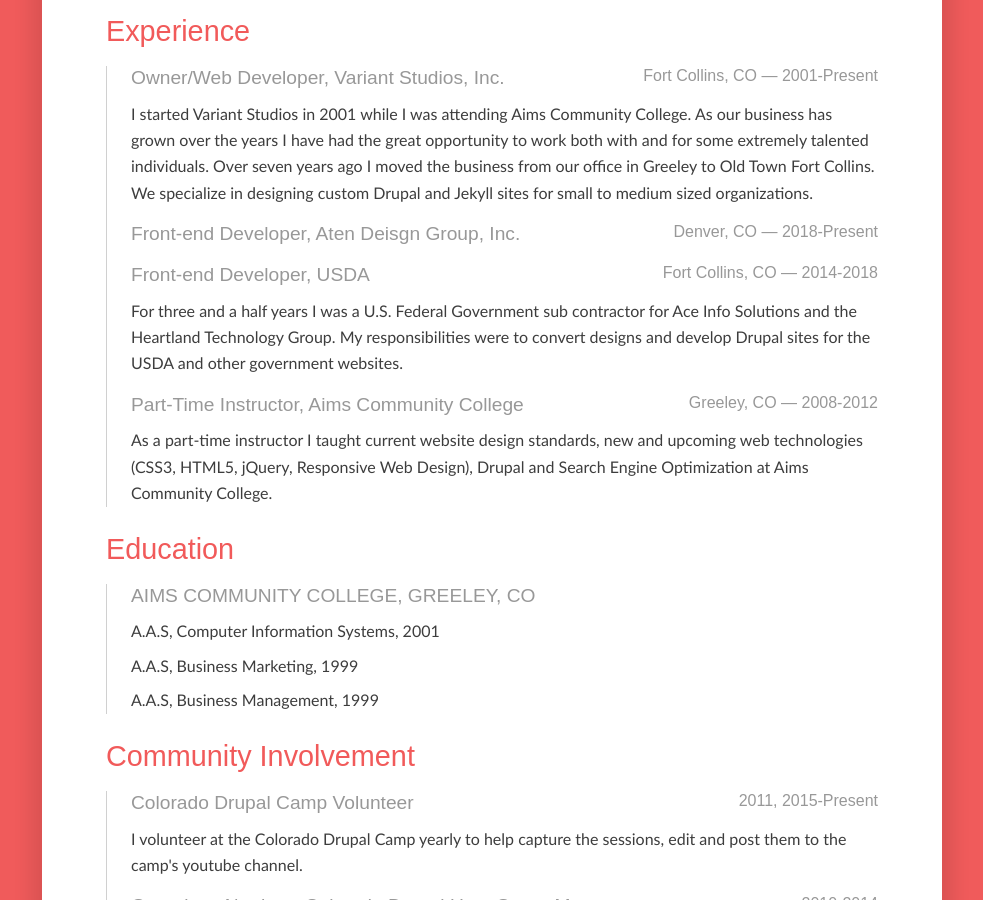
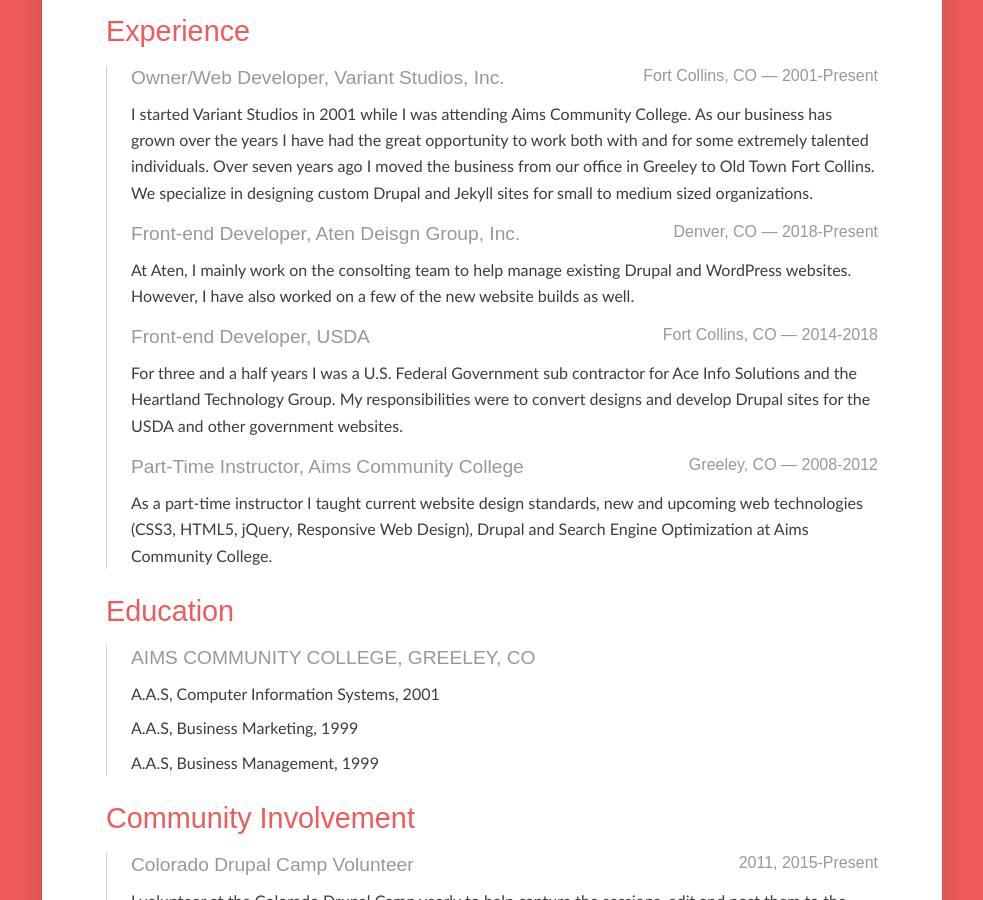
Before and after one commit to brentrobbins/brentrobbins.net, a Jekyll site: the page built from index.html, in a window 1280 px wide and 900 px high, scrolled down 329 px. Shown: the whole window, without its empty margins (148-1131 px from the left). Built offline with Jekyll 4.4.1, drawn with Linux system fonts in a browser that asks for light colours; cached includes are drawn as plain includes; some web fonts are replaced.

Commit message:
Updated '_layouts/front.html' via CloudCannon

```diff
--- a/_layouts/front.html
+++ b/_layouts/front.html
@@ -54,7 +54,7 @@
          <h4>Front-end Developer, Aten Deisgn Group, Inc.
             <span class="small">Denver, CO — 2018-Present</span>
         </h4>
-        <p></p>
+        <p>At Aten, I mainly work on the consolting team to help manage existing Drupal and WordPress websites. However, I have also worked on a few of the new website builds as well.</p>
 
         <h4>Front-end Developer, USDA
             <span class="small">Fort Collins, CO — 2014-2018</span>
```
